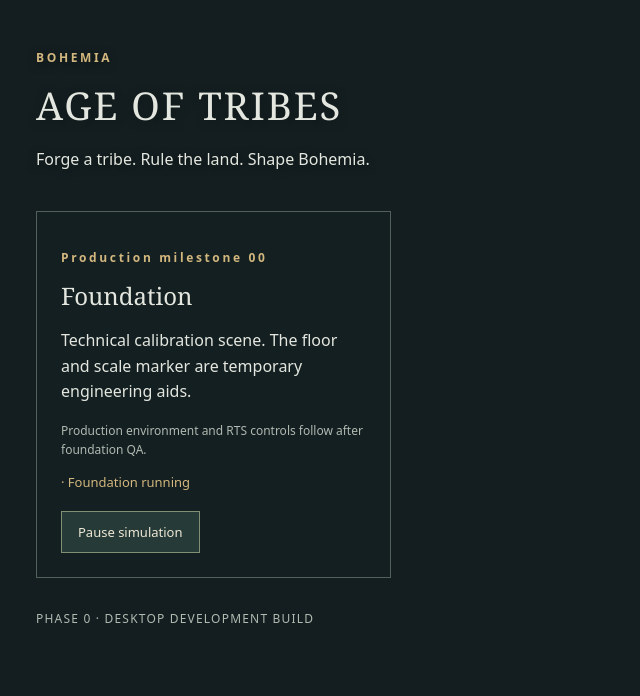
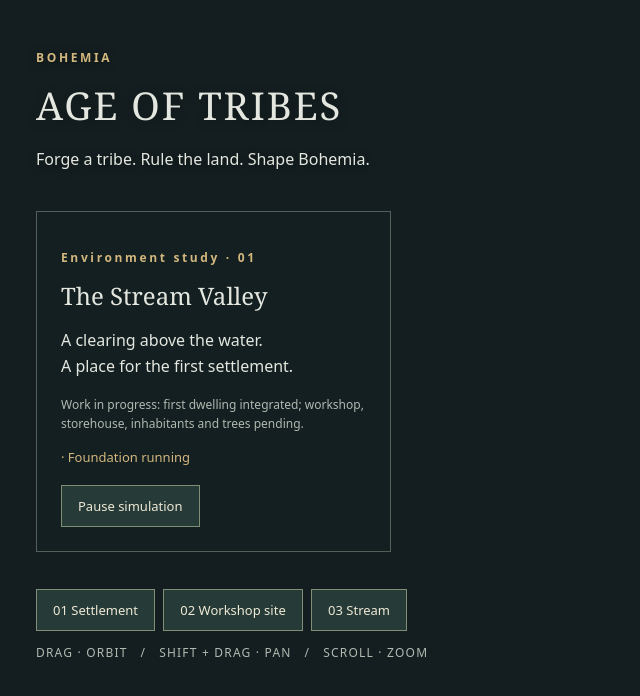
Before and after one commit to rostakr/-Bohemia-age-of-tribes., a website built with Vite: page index.html in a window 1280 px wide. Shown: the whole page, without its empty margins (0-640 px from the left). Built offline with nearby package versions, Linux system fonts and the light colour scheme; what playcanvas would draw is missing.

Commit message:
feat: add Phase 1 environment shell

```diff
--- a/index.html
+++ b/index.html
@@ -4,19 +4,19 @@
     <meta charset="UTF-8" />
     <meta name="viewport" content="width=device-width, initial-scale=1.0" />
     <meta name="theme-color" content="#141e20" />
-    <title>BOHEMIA: AGE OF TRIBES — Foundation</title>
+    <title>BOHEMIA: AGE OF TRIBES — The Stream Valley</title>
     <link rel="icon" href="data:," />
   </head>
   <body>
-    <canvas id="viewport" aria-label="Phase zero calibration scene with a 20 metre floor and a 1.8 metre scale marker"></canvas>
+    <canvas id="viewport" tabindex="0" aria-label="Bohemian stream valley. Drag to orbit, Shift-drag to pan, mouse wheel to zoom. W A S D to move, Q E to rotate, keys 1 to 3 for preset views."></canvas>
     <main class="shell">
-      <header><p class="eyebrow">BOHEMIA</p><h1>AGE OF TRIBES</h1><p>Forge a tribe. Rule the land. Shape Bohemia.</p></header>
-      <section class="panel" aria-labelledby="phase-title">
-        <p class="eyebrow">Production milestone 00</p>
-        <h2 id="phase-title">Foundation</h2>
-        <p>Technical calibration scene. The floor and scale marker are temporary engineering aids.</p>
-        <p class="muted">Production environment and RTS controls follow after foundation QA.</p>
-        <p id="status" role="status">Starting the renderer…</p>
+      <header><p class="eyebrow">BOHEMIA</p><h1>AGE OF TRIBES</h1><p class="tagline">Forge a tribe. Rule the land. Shape Bohemia.</p></header>
+      <section class="panel overview" aria-labelledby="phase-title">
+        <p class="eyebrow">Environment study · 01</p>
+        <h2 id="phase-title">The Stream Valley</h2>
+        <p>A clearing above the water.<br>A place for the first settlement.</p>
+        <p class="muted">Work in progress: first dwelling integrated; workshop, storehouse, inhabitants and trees pending.</p>
+        <p id="status" role="status">Preparing the landscape…</p>
         <button id="pause" type="button" aria-pressed="false" disabled>Pause simulation</button>
       </section>
       <section id="error" class="panel error" role="alert" hidden>
@@ -25,7 +25,14 @@
         <button id="compatibility" type="button">Use WebGL2</button>
       </section>
       <pre id="diagnostics" aria-label="Runtime diagnostics" hidden></pre>
-      <footer>PHASE 0 · DESKTOP DEVELOPMENT BUILD</footer>
+      <footer>
+        <nav aria-label="Scene viewpoints">
+          <button data-view="settlement" type="button" aria-pressed="true"><span>01</span> Settlement</button>
+          <button data-view="craft" type="button" aria-pressed="false"><span>02</span> Workshop site</button>
+          <button data-view="river" type="button" aria-pressed="false"><span>03</span> Stream</button>
+        </nav>
+        <p>DRAG · ORBIT &nbsp; / &nbsp; SHIFT + DRAG · PAN &nbsp; / &nbsp; SCROLL · ZOOM</p>
+      </footer>
     </main>
     <noscript>JavaScript is required to run BOHEMIA: AGE OF TRIBES.</noscript>
     <script type="module" src="/src/main.ts"></script>
```
